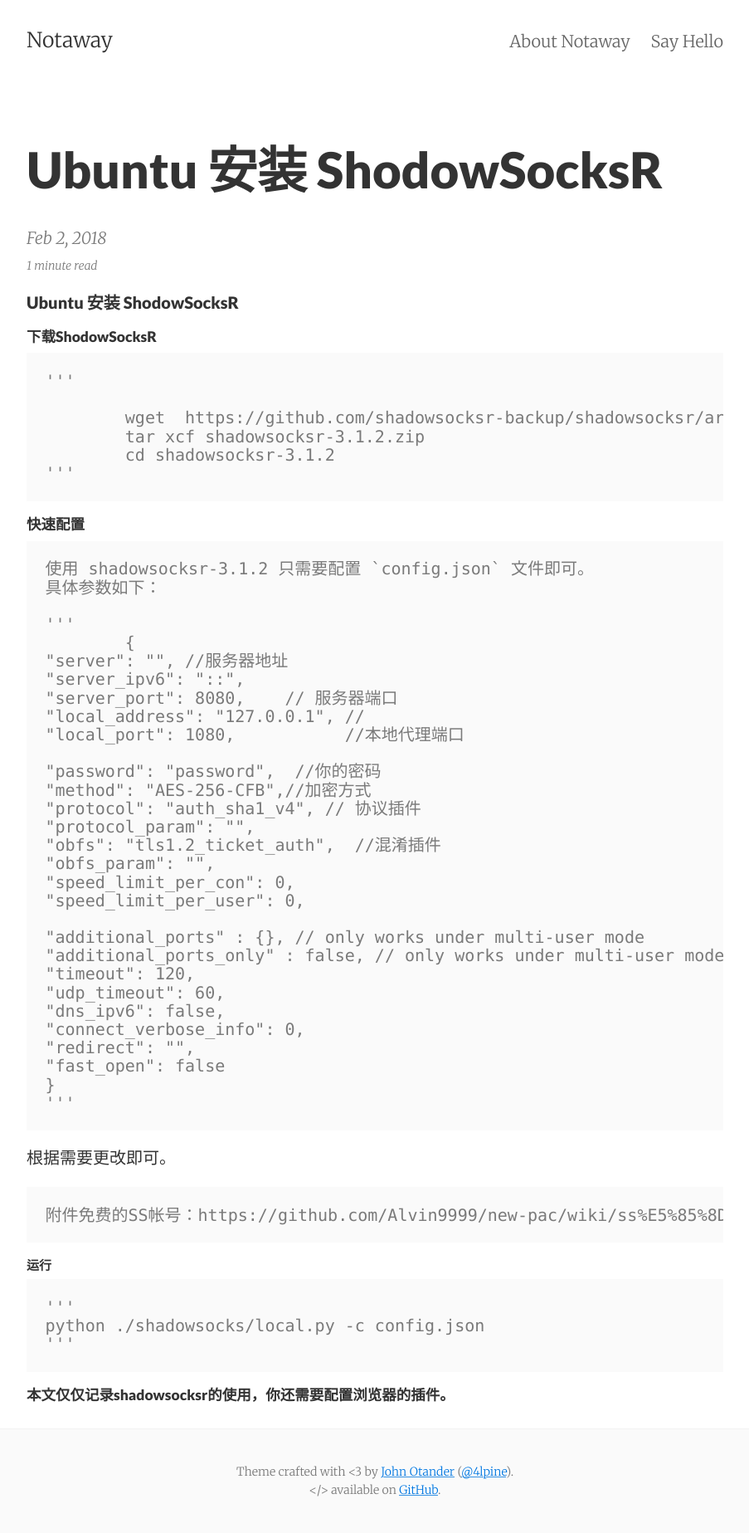
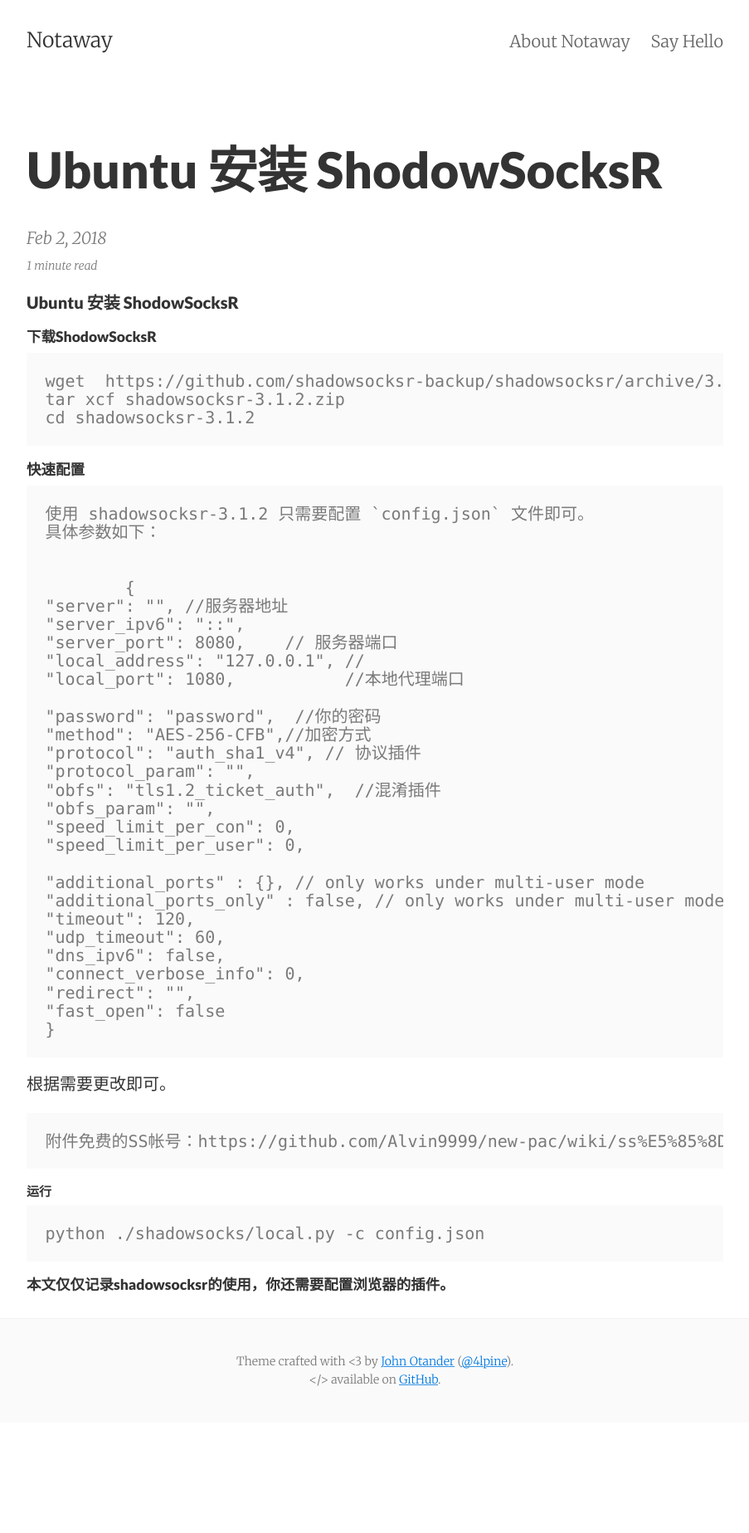
Before and after one commit to notaway/notaway.github.io, a Jekyll site: the page built from _posts/2018-2-2-Ubuntu-SSr.md, in a window 1280 px wide. Shown: the whole page at 83% size, without its empty margins (188-1091 px from the left). Built offline with Jekyll 4.4.1, drawn with Linux system fonts in a browser that asks for light colours; after the commit the page ends 1714 px from its top, so only the background shows below that.

Commit message:
2018-2-6-3

```diff
--- a/_posts/2018-2-2-Ubuntu-SSr.md
+++ b/_posts/2018-2-2-Ubuntu-SSr.md
@@ -9,19 +9,19 @@
 
 #####  下载ShodowSocksR
 
-	'''
 
-		wget  https://github.com/shadowsocksr-backup/shadowsocksr/archive/3.1.2.zip
-		tar xcf shadowsocksr-3.1.2.zip
-		cd shadowsocksr-3.1.2
-	'''
+
+	wget  https://github.com/shadowsocksr-backup/shadowsocksr/archive/3.1.2.zip
+	tar xcf shadowsocksr-3.1.2.zip
+	cd shadowsocksr-3.1.2
+
 
 ##### 快速配置
 
 	使用 shadowsocksr-3.1.2 只需要配置 `config.json` 文件即可。
 	具体参数如下：
 
-	'''
+
 		{
     "server": "", //服务器地址
     "server_ipv6": "::",
@@ -47,7 +47,7 @@
     "redirect": "",
     "fast_open": false
 	}
-	'''
+
 
 根据需要更改即可。
 
@@ -56,9 +56,9 @@
 
 ###### 运行
 
-	'''
+
 	python ./shadowsocks/local.py -c config.json
-	'''
+
 
 
 
```
